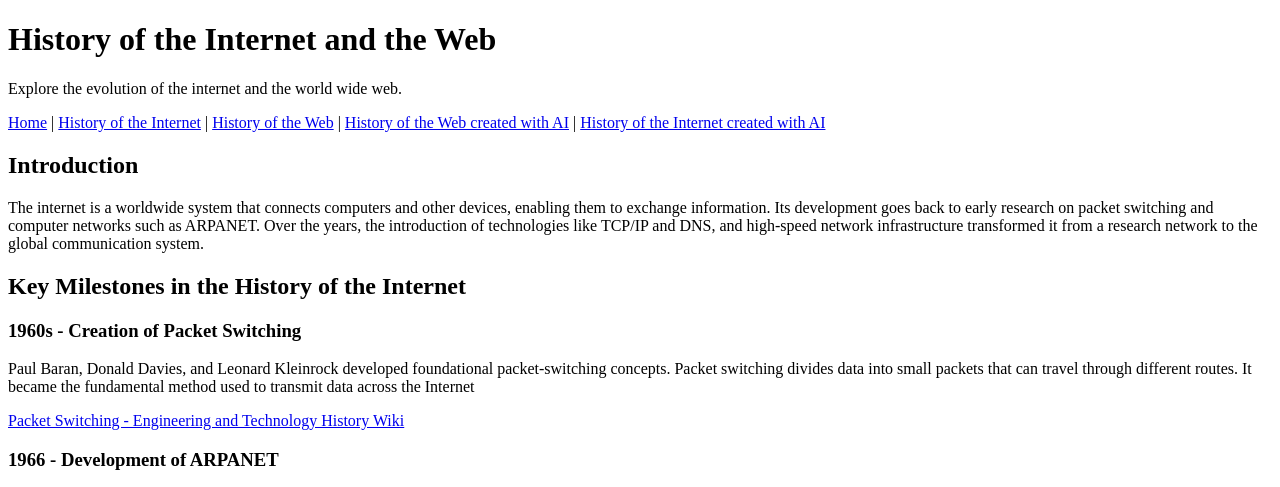
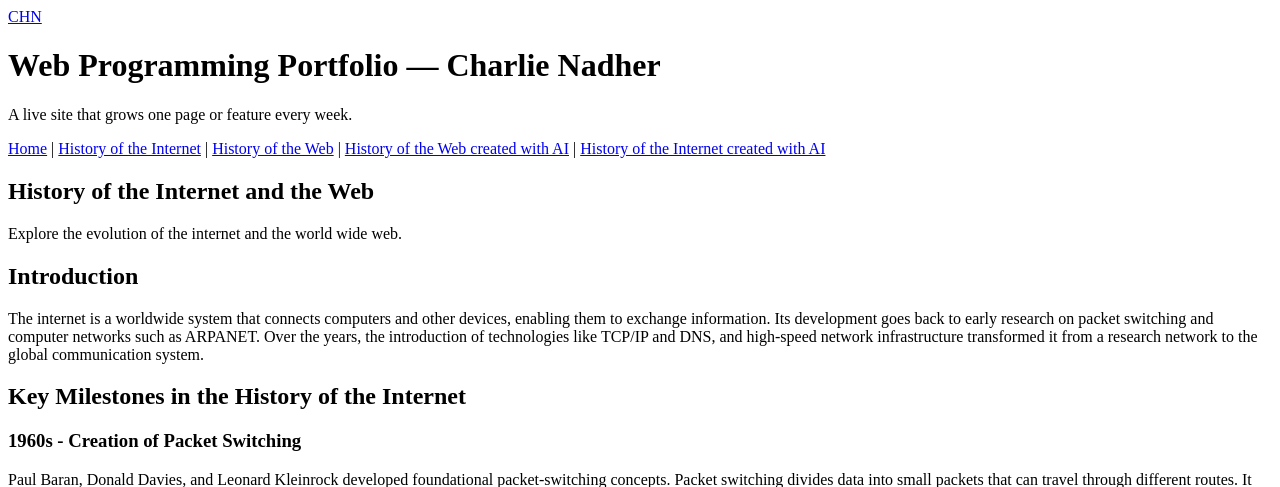
Before and after one commit to Charlie62528/web-programming-site, a Flask app: page /internet-history in a window 1280 px wide. Shown: the top 487 px of the page. Run offline with Flask 3, Linux system fonts and the light colour scheme.

Commit message:
Week 3 Part 1 : Structure with Jinja

```diff
--- a/templates/base.html
+++ b/templates/base.html
@@ -9,6 +9,9 @@
 />
 </head>
 <body>
+     <a class="site-logo" href="{{ url_for('home') }}" aria-label="Charlie Nadher home">
+        CHN
+    </a>
   {% block header %}
     <header>
         <h1>Web Programming Portfolio — Charlie Nadher</h1>
--- a/templates/history-base.html
+++ b/templates/history-base.html
@@ -1,22 +1,21 @@
 {% extends "base.html" %}
 {% block title %} History of the Internet and the Web {% endblock %}
 
-{% block header %}
-    <header>
-        <h1>History of the Internet and the Web</h1>
+{% block content %}
+    <section class="history-section">
+        <h2>History of the Internet and the Web</h2>
         <p>Explore the evolution of the internet and the world wide web.</p>
-    </header>
+    </section>
+{% block history_content %}{% endblock %}
+
 {% endblock %}
 
 {% block navigation %}
 <nav>
-     <a href="/">Home</a> |
-     <a href="/internet-history">History of the Internet</a> |
-     <a href="/web-history">History of the Web</a> |
-     <a href="/web-history-ai">History of the Web created with AI</a> |
-     <a href="/internet-history-ai">History of the Internet created with AI</a>
-    </nav>
+    <a href="{{ url_for('home') }}">Home</a> |
+    <a href="{{ url_for('internet_history') }}">History of the Internet</a> |
+    <a href="{{ url_for('web_history') }}">History of the Web</a> |
+    <a href="{{ url_for('web_history_ai') }}">History of the Web created with AI</a> |
+    <a href="{{ url_for('internet_history_ai') }}">History of the Internet created with AI</a>
+</nav>
 {% endblock %}
-
-
-       {%block content %}{% endblock %}
--- a/templates/internet-history-ai.html
+++ b/templates/internet-history-ai.html
@@ -2,7 +2,7 @@
 
 {% block title %} History of the Internet - AI Generated {% endblock %}
 
-{% block content %}
+{% block history_content %}
     <section aria-labelledby="introduction">
       <h2 id="introduction">Introduction</h2>
       <p>The Internet is a worldwide system that connects computers and other devices so they can exchange information. Its development began with research into packet switching and experimental networks such as ARPANET. Technologies including TCP/IP, the Domain Name System and high-speed network infrastructure transformed it from a research network into a global communication system.</p>
--- a/templates/internet-history.html
+++ b/templates/internet-history.html
@@ -2,7 +2,7 @@
 
 {% block title %} History of the Internet {% endblock %}
 
-{% block content %}
+{% block history_content %}
 <section>
     <h2>Introduction</h2>
      <p>
--- a/templates/web-history-ai.html
+++ b/templates/web-history-ai.html
@@ -2,7 +2,7 @@
 
 {% block title %} History of the Web - AI Generated {% endblock %}
 
-{% block content %}
+{% block history_content %}
     <section aria-labelledby="introduction">
       <h2 id="introduction">Introduction</h2>
       <p>The World Wide Web is an information system built on top of the Internet. It allows people to access and connect documents and other resources through web browsers. Tim Berners-Lee created it at CERN using three core technologies: HTML, HTTP and URLs. What began as a system for sharing scientific information evolved into a platform for communication, publishing, commerce and software applications.</p>
--- a/templates/web-history.html
+++ b/templates/web-history.html
@@ -2,7 +2,7 @@
 
 {% block title %} History of the Web {% endblock %}
 
-{% block content %}
+{% block history_content %}
 <section>
     <h2>Introduction</h2>
 <p>The World Wide Web is an information system built on top of the Internet, giving users the ability to access and link documents and resources through web browsers. It was created at CERN by Tim Berners-Lee and developed using core technologies such as HTML, HTTP, and URLs. It began as a tool for sharing scientific information and has evolved into a dynamic platform that supports communication, applications, and commerce.</p>
```
